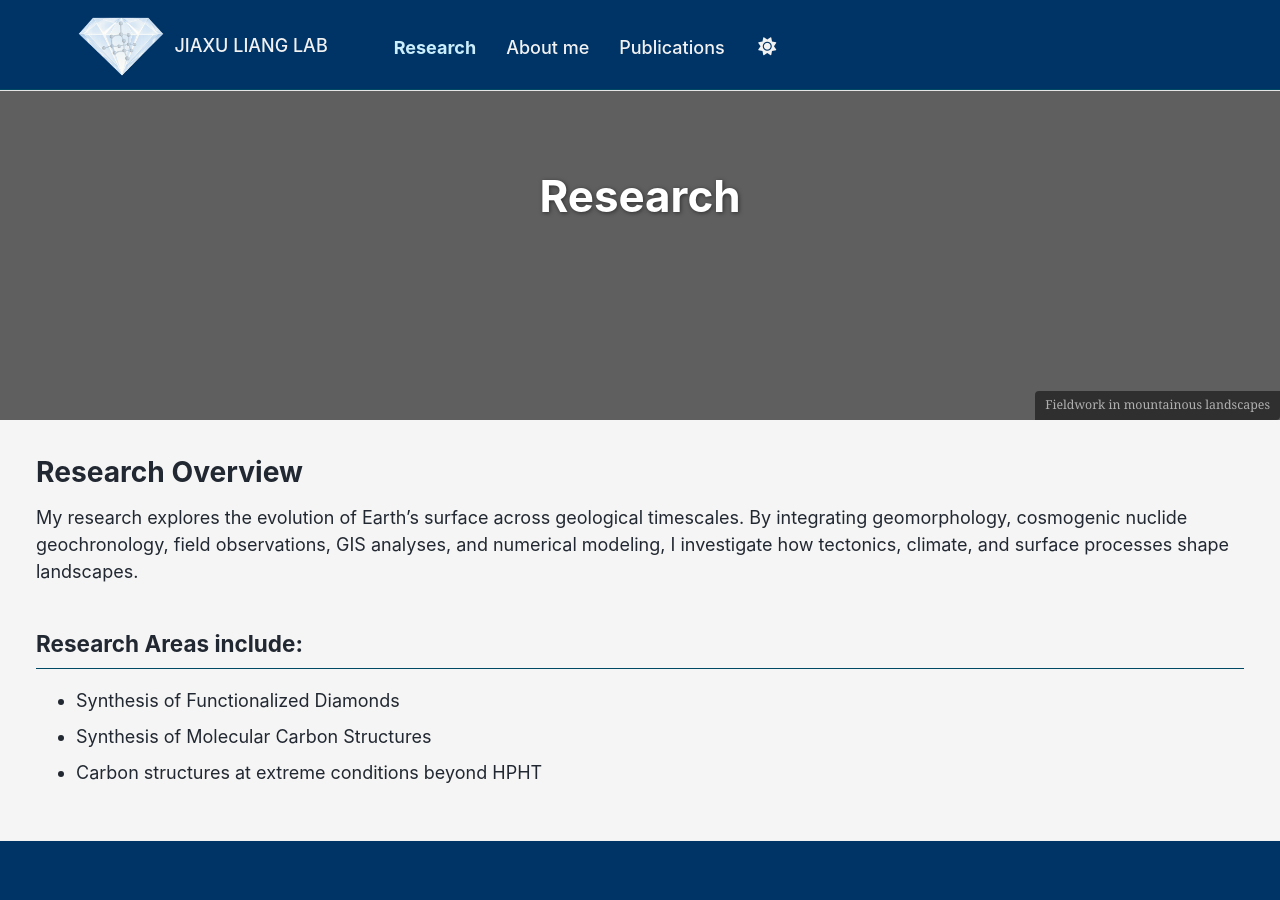
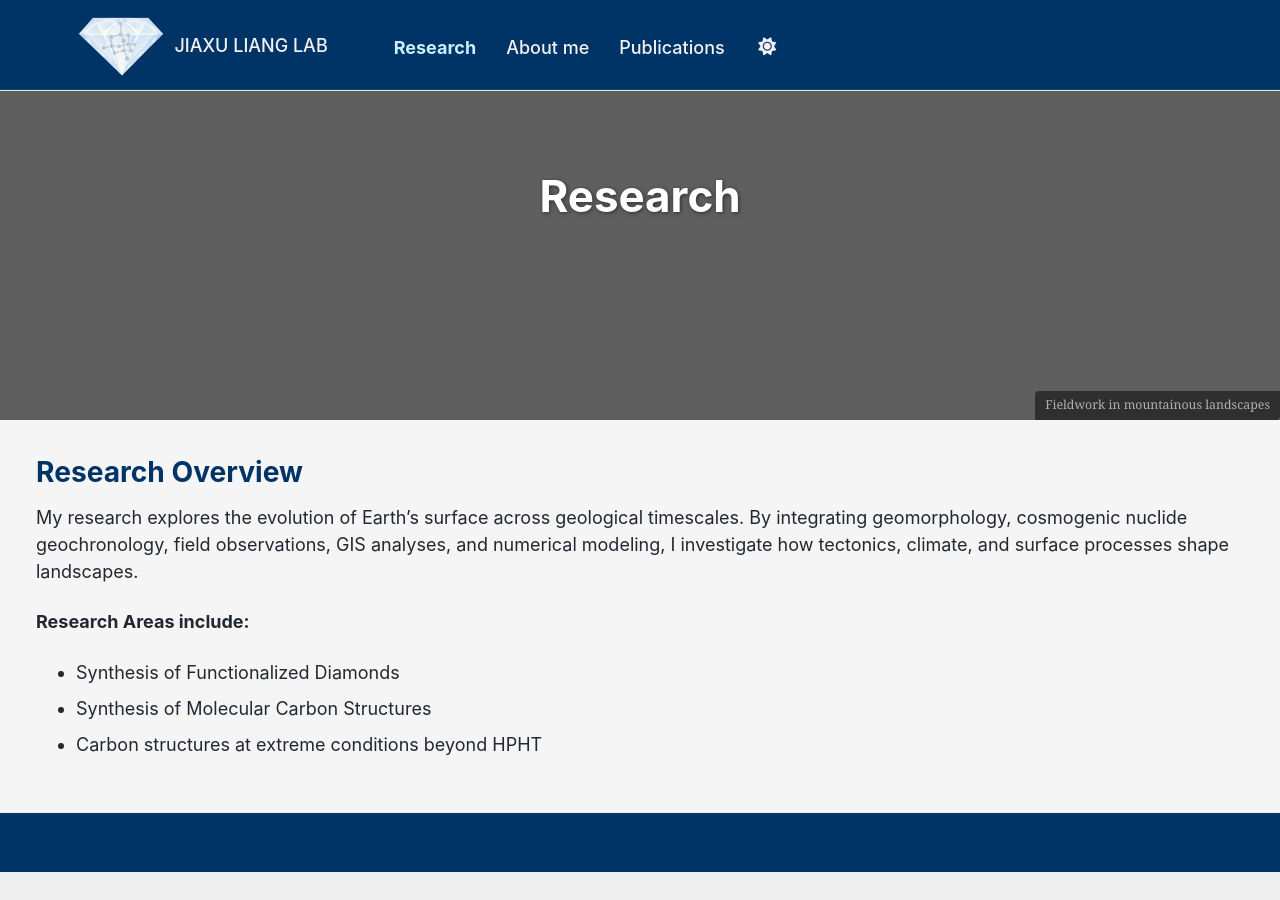
Before and after one commit to liangjiaxu-research/liangjiaxu-research.github.io, a Jekyll site: the page built from _pages/research.md, in a window 1280 px wide and 900 px high, scrolled down 120 px. Built offline with Jekyll 4.4.1, drawn with Linux system fonts in a browser that asks for light colours; a script bundle is joined from its source files by our own code; library files that are not in the unit come from our copies; after the commit the page ends 992 px from its top, so only the background shows below that.

Commit message:
Update research.md

```diff
--- a/_pages/research.md
+++ b/_pages/research.md
@@ -39,11 +39,13 @@ feature_row:
 
 ---
 
-# Research Overview
+<h1 style="color:#003366;">
+    Research Overview
+</h1>
 
 My research explores the evolution of Earth's surface across geological timescales. By integrating geomorphology, cosmogenic nuclide geochronology, field observations, GIS analyses, and numerical modeling, I investigate how tectonics, climate, and surface processes shape landscapes.
 
-## Research Areas include:
+<strong>Research Areas include:</strong>
 
 - Synthesis of Functionalized Diamonds
 - Synthesis of Molecular Carbon Structures
```
